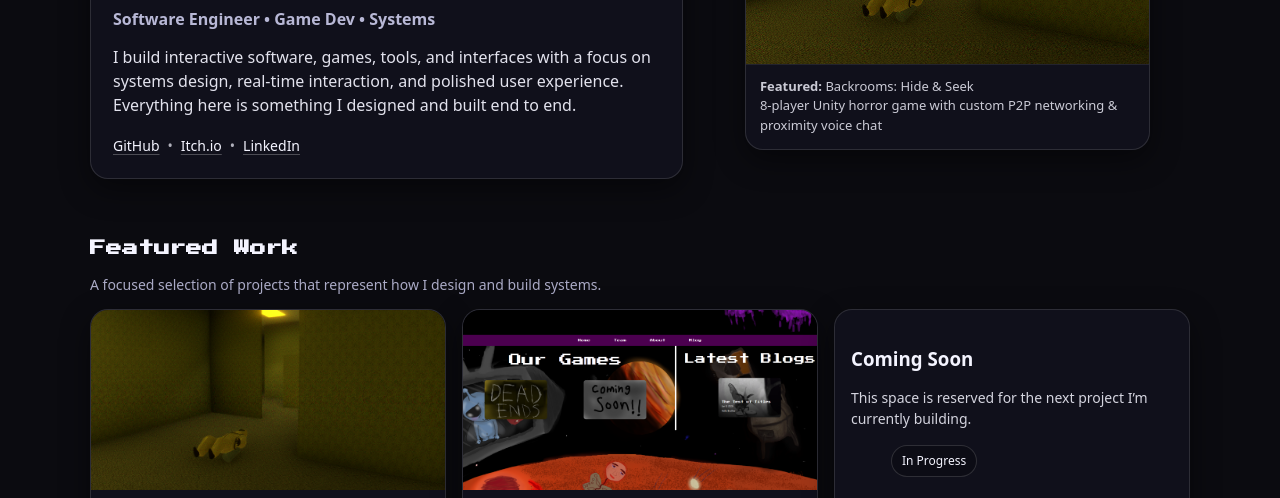
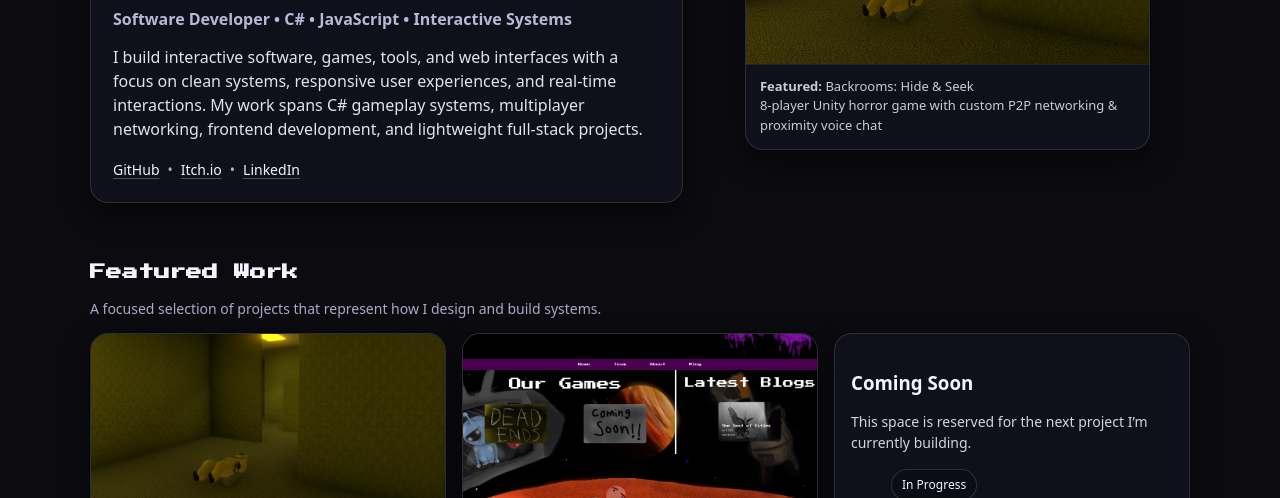
Before and after one commit to Perchanxe/Portfolio, a website built with Vite: page index.html in a window 1280 px wide. Shown: the part 302-800 px from the top of the page. Built offline with nearby package versions, Linux system fonts and the light colour scheme.

Commit message:
Updated some details

```diff
--- a/index.html
+++ b/index.html
@@ -42,12 +42,12 @@
                         Asadullah Al-jayashi
                     </h1>
 
-                    <p class="subtitle">Software Engineer • Game Dev • Systems</p>
+                    <p class="subtitle">Software Developer • C# • JavaScript • Interactive Systems</p>
 
                     <p class="blurb">
-                        I build interactive software, games, tools, and interfaces with a focus on
-                        systems design, real-time interaction, and polished user experience.
-                        Everything here is something I designed and built end to end.
+                        I build interactive software, games, tools, and web interfaces with a focus on clean systems,
+                        responsive user experiences, and real-time interactions.
+                        My work spans C# gameplay systems, multiplayer networking, frontend development, and lightweight full-stack projects.
                     </p>
 
                     <div class="mini-links">
```
